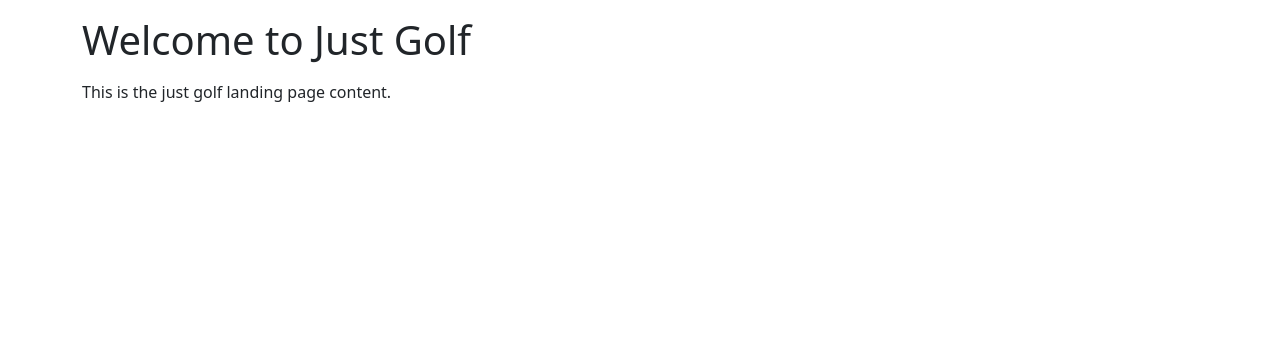
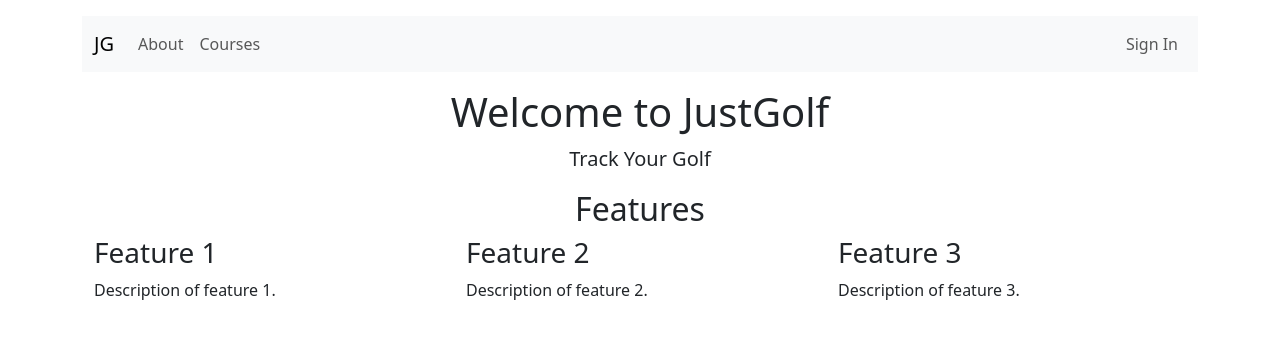
Before and after one commit to mahonyodhran/just-golf, a Django app: template justgolf/templates/index.html in a window 1280 px wide. Shown: the top 339 px of the page. Run offline with Django 5.2, Linux system fonts and the light colour scheme; the template is opened without the code that fills it, so the values that code supplies are empty; some libraries are stand-ins or nearby versions.

Commit message:
added links for register login logout and display username

```diff
--- a/justgolf/templates/base.html
+++ b/justgolf/templates/base.html
@@ -11,12 +11,45 @@
 </head>
 <body>
     <header class="container mt-3">
-        <h1>{% block header %}Just Golf{% endblock %}</h1>
+        <!-- Navbar -->
+        <nav class="navbar navbar-expand-lg navbar-light bg-light">
+            <div class="container-fluid">
+                <!-- Logo/Brand -->
+                <a class="navbar-brand" href="{% url 'home' %}">JG</a>
+                <!-- Navbar Toggler -->
+                <button class="navbar-toggler" type="button" data-bs-toggle="collapse" data-bs-target="#navbarNav" aria-controls="navbarNav" aria-expanded="false" aria-label="Toggle navigation">
+                    <span class="navbar-toggler-icon"></span>
+                </button>
+                <!-- Navbar Links -->
+                <div class="collapse navbar-collapse" id="navbarNav">
+                    <ul class="navbar-nav me-auto">
+                        <li class="nav-item">
+                            <a class="nav-link" href="#">About</a>
+                        </li>
+                        <li class="nav-item">
+                            <a class="nav-link" href="#">Courses</a>
+                        </li>
+                    </ul>
+                    <!-- User Authentication -->
+                    <ul class="navbar-nav">
+                        {% if user.is_authenticated %}
+                            <li class="nav-item">
+                                <span class="nav-link">Hi {{ user.username }}</span>
+                            </li>
+                            <form action="{% url 'logout' %}" method="post">
+                                {% csrf_token %}
+                                <button type="submit" class="nav-link">Log Out</button>
+                            </form>
+                        {% else %}
+                            <li class="nav-item">
+                                <a class="nav-link" href="{% url 'login' %}">Sign In</a>
+                            </li>
+                        {% endif %}
+                    </ul>
+                </div>
+            </div>
+        </nav>
     </header>
-
-    <nav class="container mt-3">
-
-    </nav>
 
     <main class="container mt-3">
         {% block content %}{% endblock %}
--- a/justgolf/templates/index.html
+++ b/justgolf/templates/index.html
@@ -5,6 +5,30 @@
 {% block header %}Welcome to Just Golf{% endblock %}
 
 {% block content %}
-    <p>This is the just golf landing page content.</p>
+  <section class="hero-section text-center">
+    <div class="container">
+      <h1>Welcome to JustGolf</h1>
+      <p class="lead">Track Your Golf</p>
+    </div>
+  </section>
 
+  <section class="features-section">
+    <div class="container">
+      <h2 class="text-center">Features</h2>
+      <div class="row">
+        <div class="col-md-4">
+          <h3>Feature 1</h3>
+          <p>Description of feature 1.</p>
+        </div>
+        <div class="col-md-4">
+          <h3>Feature 2</h3>
+          <p>Description of feature 2.</p>
+        </div>
+        <div class="col-md-4">
+          <h3>Feature 3</h3>
+          <p>Description of feature 3.</p>
+        </div>
+      </div>
+    </div>
+  </section>
 {% endblock %}
```
